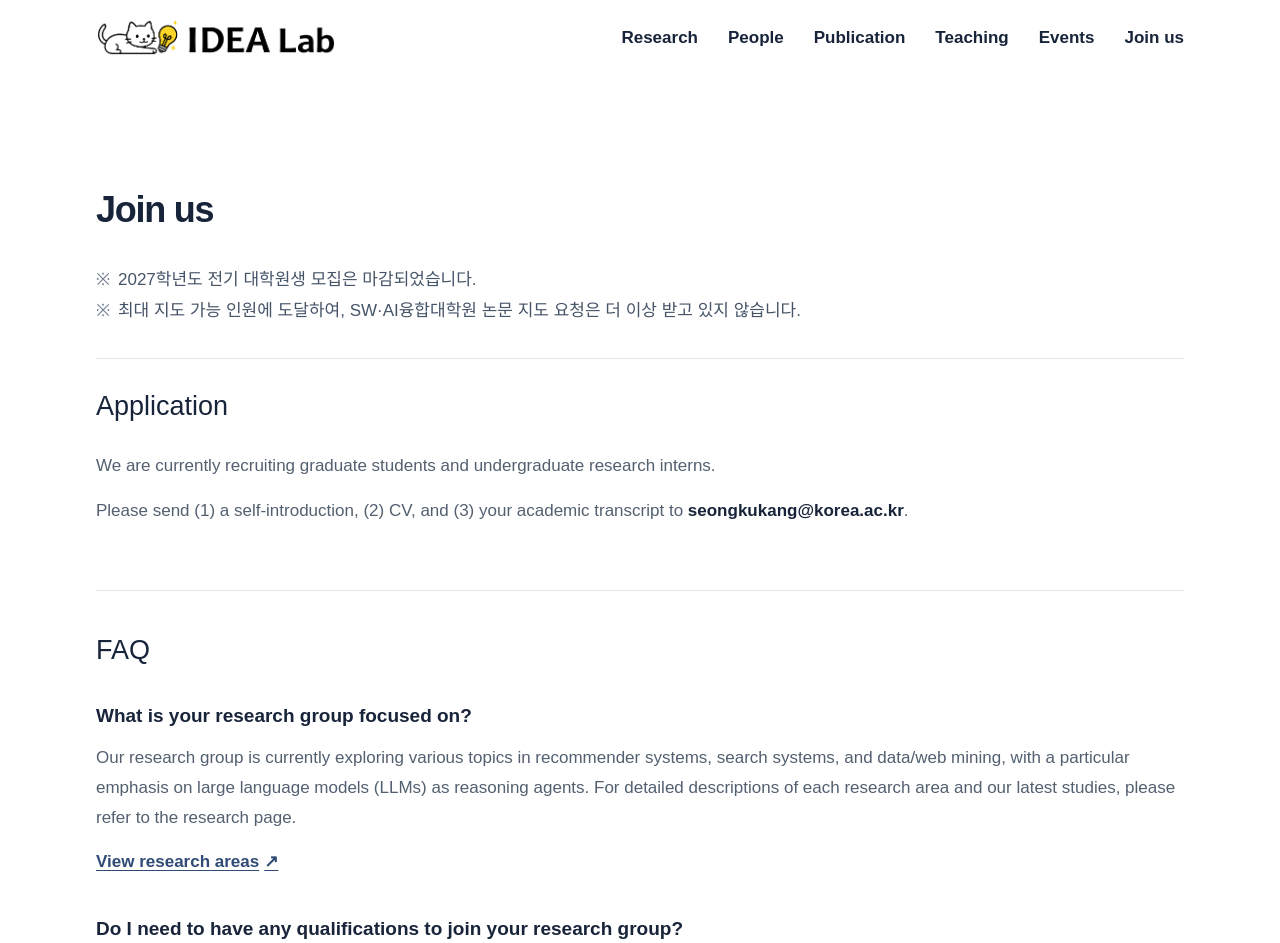
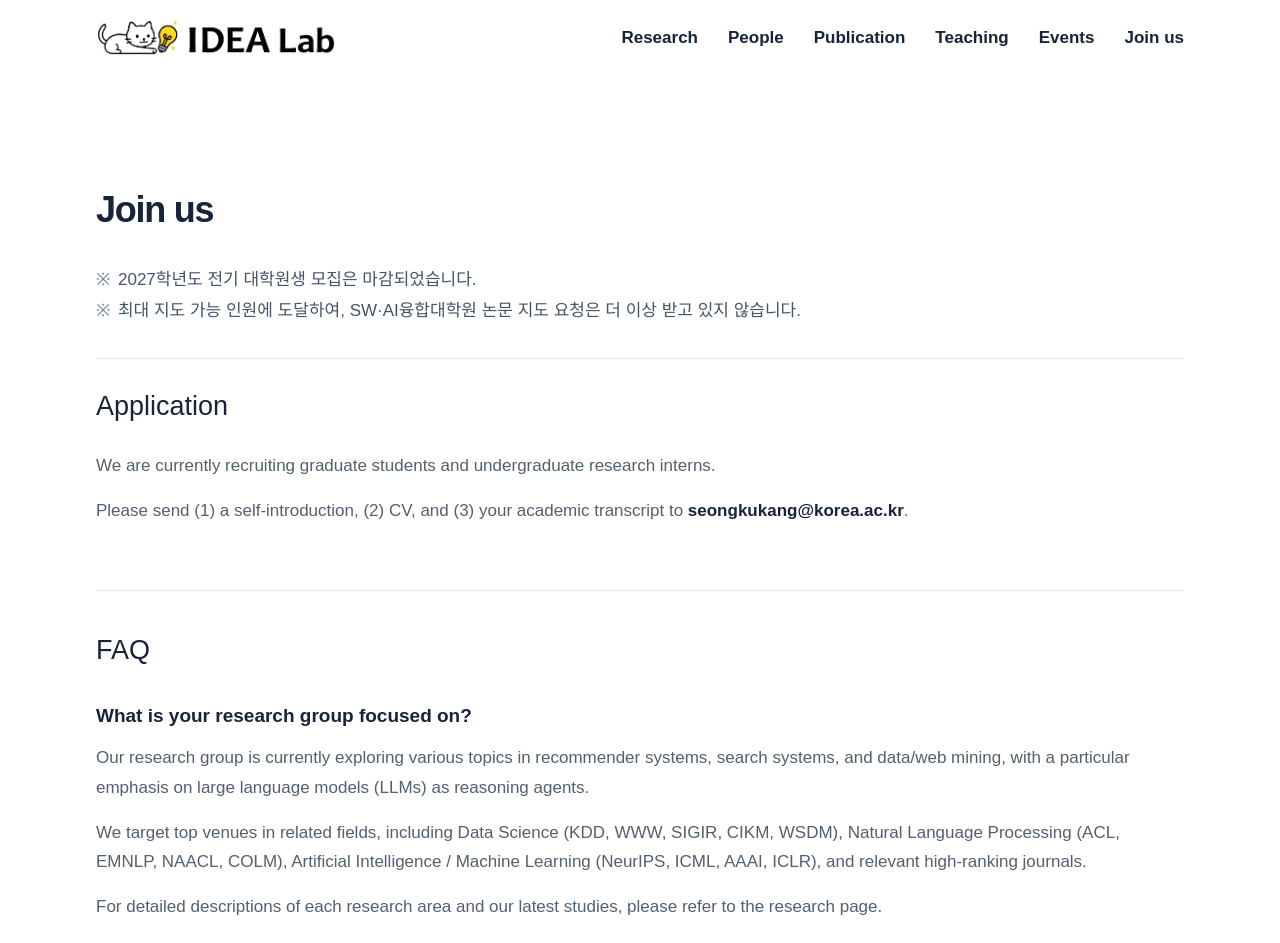
Before and after one commit to idealab-ku/idealab-website, a Next.js app: page /join in a window 1280 px wide. Shown: the top 943 px of the page. Built offline with nearby package versions, Linux system fonts and the light colour scheme.

Commit message:
Expand Join us research FAQ

```diff
--- a/app/content/join.ts
+++ b/app/content/join.ts
@@ -15,7 +15,11 @@ export const faqItems: FaqItem[] = [
   {
     id: "research-focus",
     question: "What is your research group focused on?",
-    content: [{ type: "paragraph", text: "Our research group is currently exploring various topics in recommender systems, search systems, and data/web mining, with a particular emphasis on large language models (LLMs) as reasoning agents. For detailed descriptions of each research area and our latest studies, please refer to the research page." }],
+    content: [
+      { type: "paragraph", text: "Our research group is currently exploring various topics in recommender systems, search systems, and data/web mining, with a particular emphasis on large language models (LLMs) as reasoning agents." },
+      { type: "paragraph", text: "We target top venues in related fields, including Data Science (KDD, WWW, SIGIR, CIKM, WSDM), Natural Language Processing (ACL, EMNLP, NAACL, COLM), Artificial Intelligence / Machine Learning (NeurIPS, ICML, AAAI, ICLR), and relevant high-ranking journals." },
+      { type: "paragraph", text: "For detailed descriptions of each research area and our latest studies, please refer to the research page." },
+    ],
     link: { label: "View research areas", href: "/research" },
   },
   {
```
